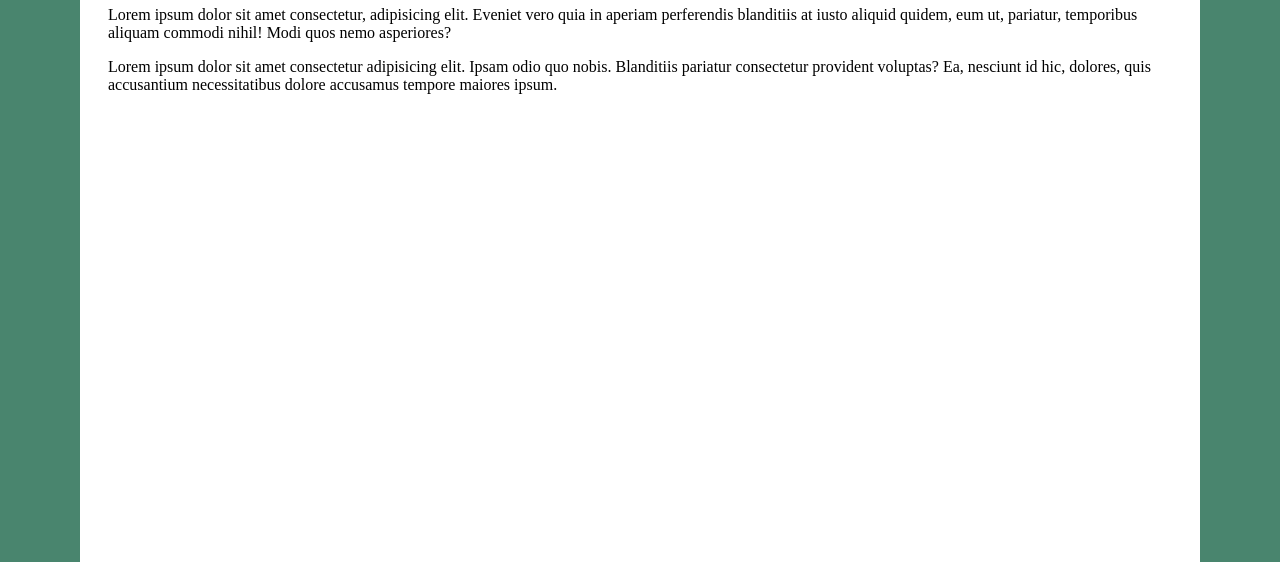
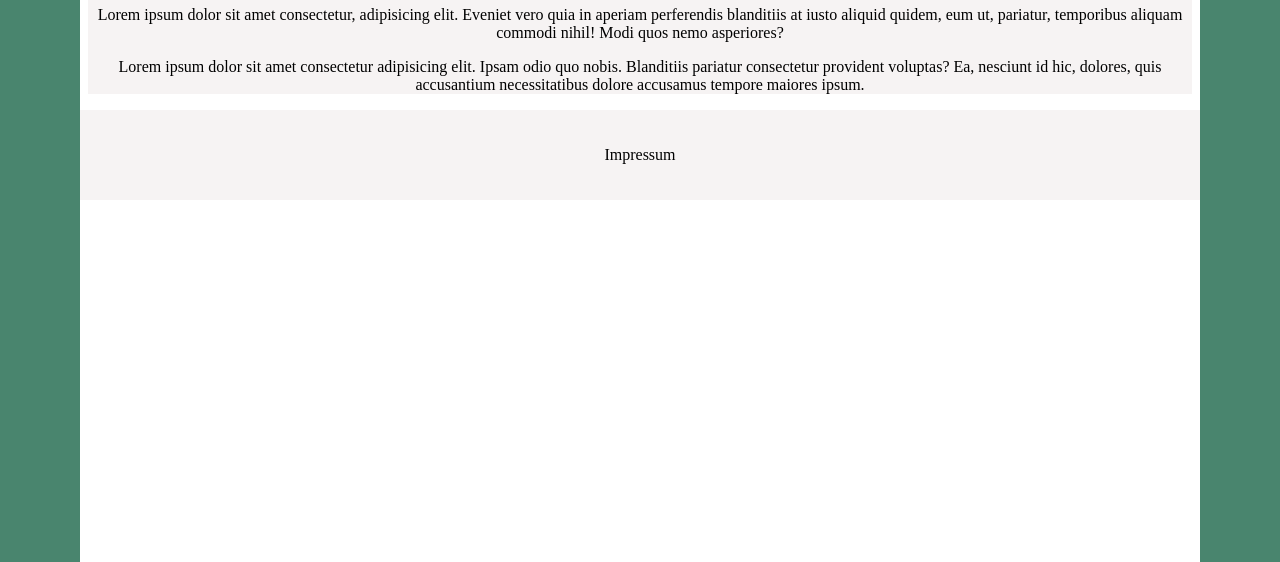
Before and after one commit to IU-Webprogrammierung/webprogrammierung-nadinebecker, a plain HTML site: page index.html in a window 1280 px wide. Shown: the part 238-800 px from the top of the page. Drawn offline with Linux system fonts and the light colour scheme.

Commit message:
create a footer for site "Impressum", implement backgroundcolor change margin in style to test the backgrundcolor.

```diff
--- a/index.html
+++ b/index.html
@@ -26,5 +26,9 @@
     <aside class="left-bar"></aside>
     <aside class="right-bar"></aside>
 
+    <footer>
+      <p> Impressum </p>
+    </footer>
+
 </body>
 </html>
--- a/style.css
+++ b/style.css
@@ -11,8 +11,11 @@ header {
 
 /* Desktop*/
 .main-content {
-  margin-left: 100px;
-  margin-right: 100px;
+   background-color: #f6f3f3;
+  text-align: center;
+  margin-left: 80px;
+  margin-right: 80px;
+
 }
 
 .left-bar {
@@ -32,3 +35,9 @@ header {
   right: 0;
   top: 0;
 }
+
+footer {
+  background-color: #f6f3f3;
+  padding: 20px;
+  text-align: center;
+}
```
Also changed, not shown: buchung.html (+6 -0 lines), event.html (+5 -0 lines), hochzeit.html (+5 -0 lines), paar.html (+5 -0 lines), uebermich.html (+5 -0 lines).
